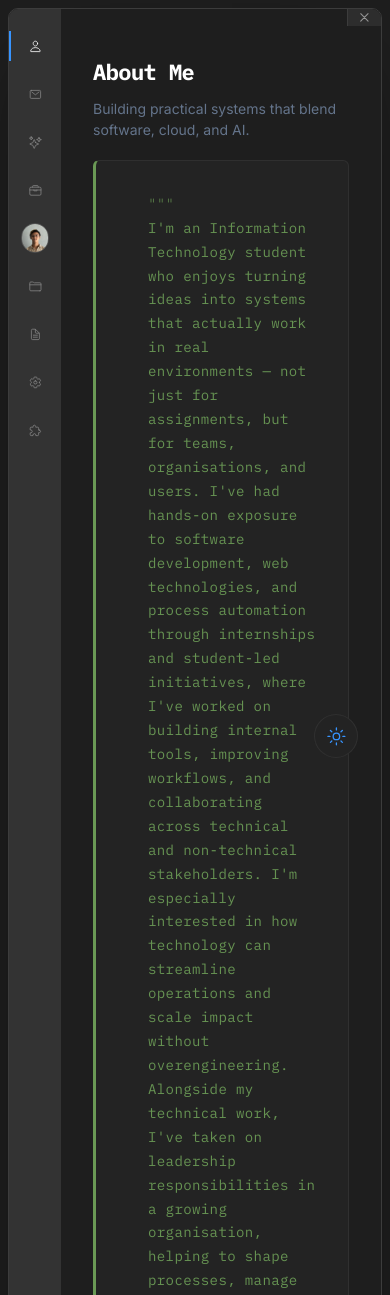
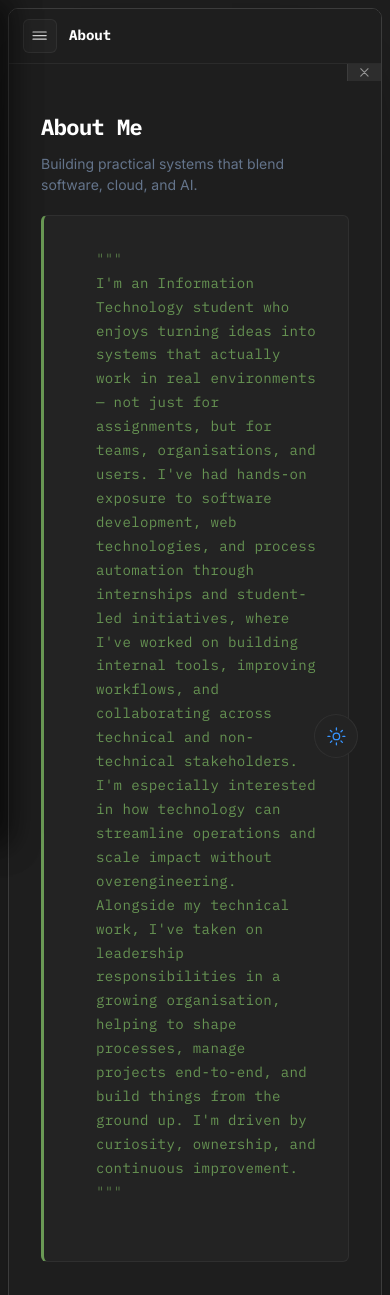
Before and after one commit to Jayyy419/CtrlAltJay, a Flask app: page / in a window 390 px wide. Shown: the top 1295 px of the page. Run offline with Flask 3, Linux system fonts and the light colour scheme; data that the repository does not hold is empty; parts of the project's set-up code (start-up, migrations or seed data) failed here and were passed over; some libraries are stand-ins or nearby versions.

Commit message:
Add a real mobile navigation drawer matching the desktop IDE chrome (#70)
Mobile visitors previously got the desktop layout squeezed into a narrow
viewport, with the activity bar always eating horizontal space and the
file-tree sidebar hidden with no way to reopen it — meaning Now/Uses/
Testimonials/Timeline/Credly/LinkedIn and per-item resume/stack viewers
were completely unreachable on mobile.

- Add a small mobile top bar (hamburger + current section title) that
  slides the activity bar + file tree in as an overlay drawer, closing
  automatically on tab/file-tree selection, backdrop tap, Escape, or
  resizing back to desktop width
- Keep the drawer's content identical to desktop (same icons, same file
  tree) so it's the same navigation, just presented as a drawer instead of
  an always-visible column — command palette and terminal stay
  keyboard-only and untouched, since neither has a mobile trigger anyway
- Fix mobile swipe-between-tabs, which had been silently dead since an
  earlier redesign removed the `.content` element it was bound to — now
  wired to the actual scroll container and aware of the new drawer state
- Sync the mobile top bar's title from each panel's own heading on every
  tab switch, with a fallback to the tab button's label for the one panel
  (Ctrl+Alt+AI) that has no heading of its own

Co-authored-by: Claude <noreply@anthropic.com>

```diff
--- a/static/css/style.css
+++ b/static/css/style.css
@@ -641,6 +641,9 @@ body { font-family: 'Plex Sans', system-ui, sans-serif; }
   min-width: 0;
   background: var(--ide-editor-bg);
 }
+.mobile-topbar { display: none; }
+.mobile-nav-backdrop { display: none; }
+
 .ide-tabbar-row { display: flex; align-items: stretch; flex-shrink: 0; }
 .ide-tabbar-wrap {
   position: relative;
@@ -1165,6 +1168,85 @@ body { font-family: 'Plex Sans', system-ui, sans-serif; }
 @media (max-width: 900px) {
   .ide-sidebar { display: none; }
   .ide-minimap { display: none; }
+
+  /* Mobile nav: activity bar + file tree become a slide-in drawer,
+     triggered by a hamburger button in a small top bar. */
+  .mobile-topbar {
+    display: flex;
+    align-items: center;
+    gap: 12px;
+    padding: 10px 14px;
+    border-bottom: 1px solid var(--ide-border-soft);
+    background: var(--ide-editor-bg);
+    flex-shrink: 0;
+  }
+  .mobile-nav-toggle {
+    display: flex;
+    align-items: center;
+    justify-content: center;
+    width: 34px;
+    height: 34px;
+    flex-shrink: 0;
+    background: var(--ide-editor-bg-soft);
+    border: 1px solid var(--ide-border-soft);
+    border-radius: 6px;
+    color: var(--ide-text);
+    font-size: 1.2rem;
+    cursor: pointer;
+    transition: all 0.15s ease;
+  }
+  .mobile-nav-toggle:hover, .mobile-nav-toggle:active { border-color: var(--ide-accent); color: var(--ide-accent); }
+  .mobile-topbar-title {
+    font-family: 'Plex Mono', monospace;
+    font-size: 0.88rem;
+    font-weight: 700;
+    color: var(--ide-text-bright);
+    overflow: hidden;
+    text-overflow: ellipsis;
+    white-space: nowrap;
+  }
+
+  .activity-bar {
+    position: fixed;
+    top: 0;
+    bottom: 0;
+    left: 0;
+    z-index: 400;
+    transform: translateX(-100%);
+    transition: transform 0.25s ease;
+    box-shadow: 12px 0 30px rgba(0,0,0,0.35);
+  }
+  .ide-sidebar {
+    display: block !important;
+    position: fixed;
+    top: 0;
+    bottom: 0;
+    left: 52px;
+    width: min(78vw, 280px);
+    z-index: 400;
+    transform: translateX(-120%);
+    transition: transform 0.25s ease;
+    box-shadow: 12px 0 30px rgba(0,0,0,0.35);
+  }
+  body.mobile-nav-open .activity-bar,
+  body.mobile-nav-open .ide-sidebar {
+    transform: translateX(0);
+  }
+  .mobile-nav-backdrop {
+    display: block;
+    position: fixed;
+    inset: 0;
+    z-index: 390;
+    background: rgba(0,0,0,0.5);
+    opacity: 0;
+    pointer-events: none;
+    transition: opacity 0.25s ease;
+  }
+  body.mobile-nav-open .mobile-nav-backdrop {
+    opacity: 1;
+    pointer-events: auto;
+  }
+  body.mobile-nav-open { overflow: hidden; }
 }
 
 /* ===== Zen Mode ===== */
--- a/templates/index.html
+++ b/templates/index.html
@@ -291,8 +291,15 @@
         </div>
       </div>
       <div class="ide-sidebar-resizer" id="ide-sidebar-resizer" role="separator" aria-orientation="vertical" aria-label="Resize file tree"></div>
+      <div class="mobile-nav-backdrop" id="mobile-nav-backdrop"></div>
 
       <div class="ide-editor-area">
+        <div class="mobile-topbar">
+          <button type="button" class="mobile-nav-toggle" id="mobile-nav-toggle" aria-label="Open navigation" aria-expanded="false" aria-controls="file-tree">
+            <ion-icon aria-hidden="true" name="menu-outline"></ion-icon>
+          </button>
+          <span class="mobile-topbar-title" id="mobile-topbar-title">About</span>
+        </div>
         <div class="ide-tabbar-row">
           <div class="ide-tabbar-wrap" id="ide-tabbar-wrap">
             <div class="ide-tabbar" id="ide-tabbar"></div>
```
Also changed, not shown: static/js/script.js.
